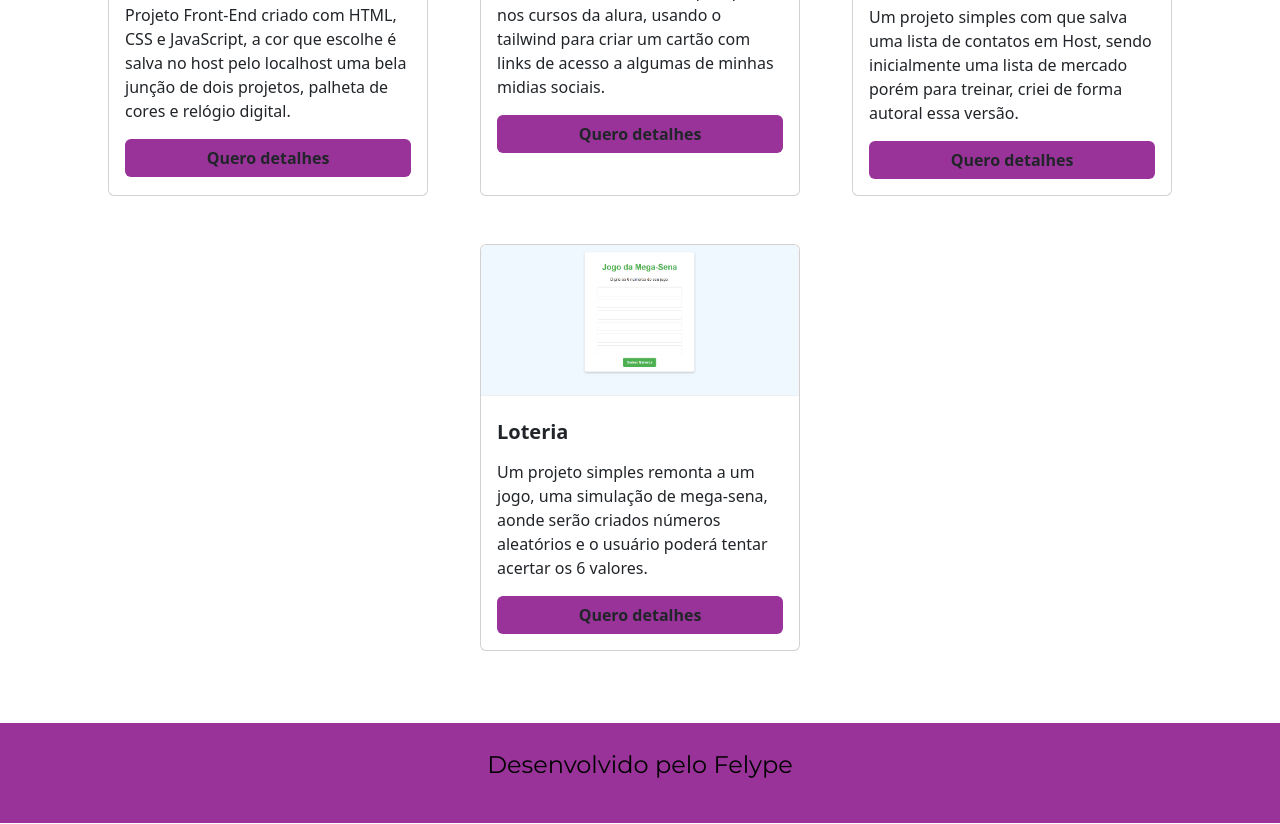
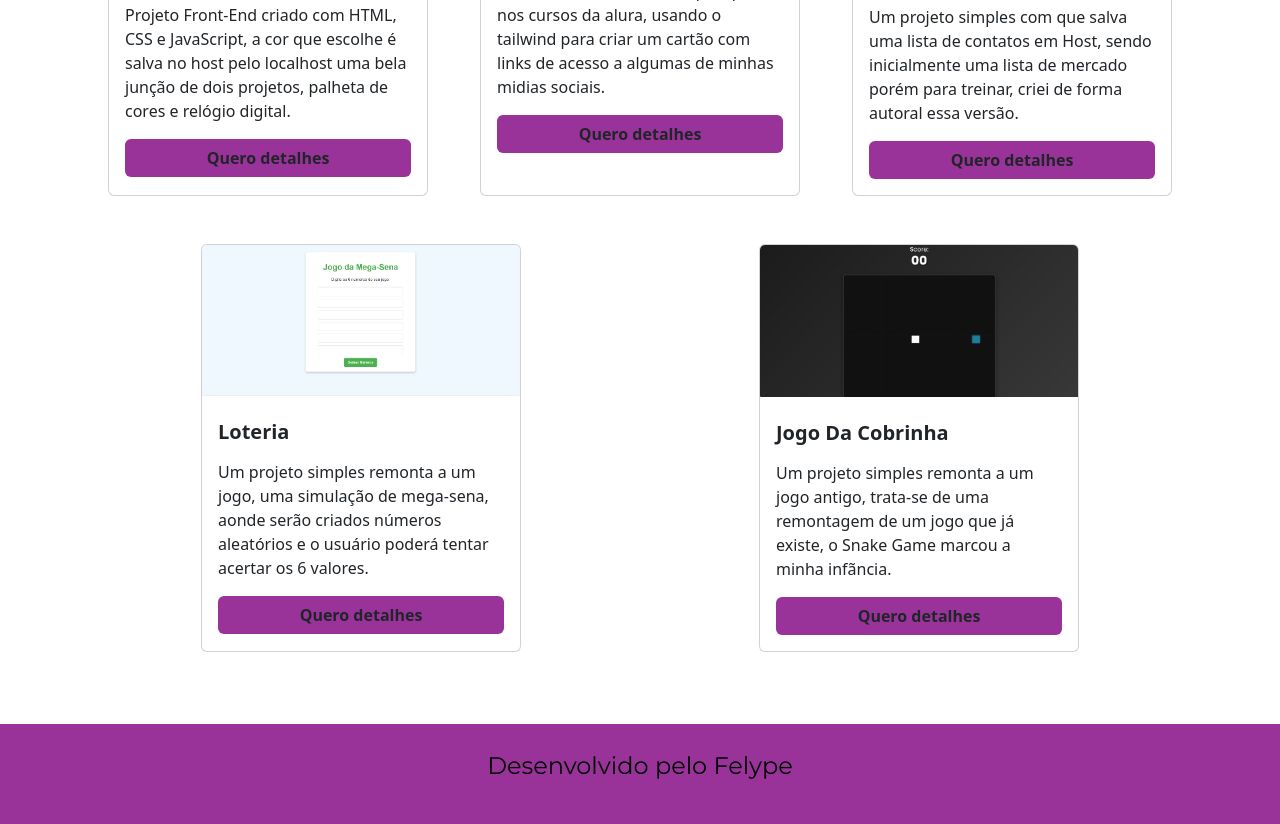
Before and after one commit to FelypeDantas/portfofio, a plain HTML site: page projects.html in a window 1280 px wide. Shown: the part 403-1227 px from the top of the page. Drawn offline with nearby package versions, Linux system fonts and the light colour scheme.

Commit message:
Acrescentando o projeto Snake Game

```diff
--- a/projects.html
+++ b/projects.html
@@ -86,6 +86,17 @@
                          aria-controls="offcanvasRight">Quero detalhes</a>
                 </div>
             </div>
+            <div class="card m-4" style="width: 20rem;">
+                <img src="./img/projetos/Snake.png" class="card-img-top"
+                    alt="Projeto Jogo da Cobrinha">
+                <div class="card-body">
+                    <h5 class="card-title py-2 fw-bold">Jogo Da Cobrinha</h5>
+                    <p class="card-text">Um projeto simples remonta a um jogo antigo, trata-se de uma remontagem de um jogo que já existe, o Snake Game marcou a minha infãncia.
+                    </p>
+                    <a href="https://felypedantas.github.io/JogoDaCobrinha_treinoJS/" class="btn botao-padrao w-100 fw-bold" href="#"
+                         aria-controls="offcanvasRight">Quero detalhes</a>
+                </div>
+            </div>
         </div>
     </section>
     <footer class="rodape">
```
Also changed, not shown: img/projetos/Snake.png (added).
